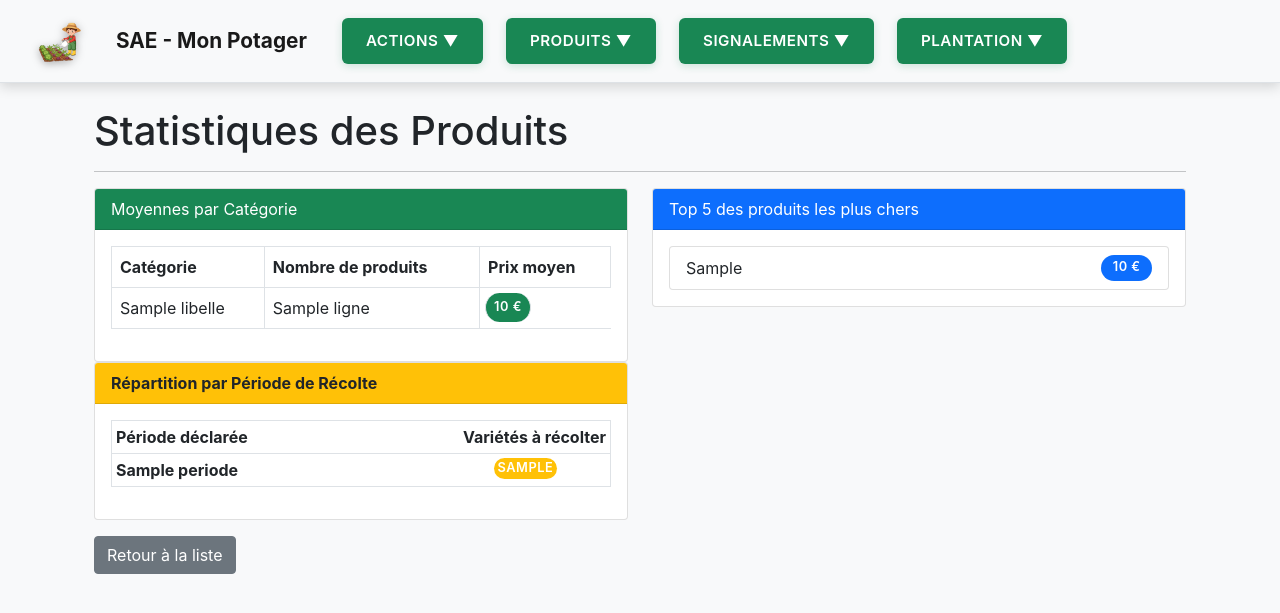
After one commit to Lukasbre/vval.incorportion_mon_potager, a Flask app: template Projet_SAE/templates/produit/statistique_produit.html in a window 1280 px wide. The commit adds this page. Shown: the top 613 px of the page. Run offline with Flask 3, Linux system fonts and the light colour scheme; the template is opened without the code that fills it: most values are stand-ins (such as "Sample title", 1, 10 or a date in 2020); some libraries are stand-ins or nearby versions.

Commit message:
Add files via upload

```diff
--- a/Projet_SAE/templates/produit/edit_produit.html
+++ b/Projet_SAE/templates/produit/edit_produit.html
@@ -41,7 +41,7 @@
                 </select>
             </div>
 
-            <button type="submit" class="btn btn-primary">Enregistrer</button>
+            <button type="submit" class="btn btn-success me-3">Enregistrer</button>
             <a href="/produit/show" class="btn btn-secondary">Annuler</a>
         </form>
     </div>
--- a/Projet_SAE/templates/produit/show_produit.html
+++ b/Projet_SAE/templates/produit/show_produit.html
@@ -10,6 +10,8 @@
 
 <a class="btn btn-success" href="/produit/add" >Ajouter un produit</a>
 <a class="btn btn-outline-primary" href="/produit/statistique">Statistiques</a>
+
+
 
 {% if produits | length >= 1 %}
     <div class="table-responsive">
--- /dev/null
+++ b/Projet_SAE/templates/produit/statistique_produit.html
@@ -0,0 +1,98 @@
+{% extends 'layout.html' %}
+
+{% block title %}
+    <title>Statistiques</title>
+{% endblock %}
+
+{% block body %}
+<div class="container mt-4">
+    <h1>Statistiques des Produits</h1>
+    <hr>
+
+    <div class="row">
+        <div class="col-md-6">
+            <div class="card">
+                <div class="card-header bg-success text-white">
+                    Moyennes par Catégorie
+                </div>
+                <div class="card-body">
+                    <table class="table table-bordered">
+                        <thead>
+                            <tr>
+                                <th>Catégorie</th>
+                                <th>Nombre de produits</th>
+                                <th>Prix moyen</th>
+                            </tr>
+                        </thead>
+                        <tbody>
+                            {% for ligne in repartition %}
+                            <tr>
+                                <td>{{ ligne.libelle }}</td>
+                                <td>{{ ligne.nombre }}</td>
+                                <td class="badge rounded-pill" style="background-color: #198754; margin-top: 5px; margin-left: 5px;">
+                                    {% if ligne.prix_moyen %}
+                                        {{ ligne.prix_moyen | round(2) }} €
+                                    {% else %}
+                                        -
+                                    {% endif %}
+                                </td>
+                            </tr>
+                            {% endfor %}
+                        </tbody>
+                    </table>
+                </div>
+            </div>
+        </div>
+
+        <div class="col-md-6">
+            <div class="card">
+                <div class="card-header bg-primary text-white">
+                    Top 5 des produits les plus chers
+                </div>
+                <div class="card-body">
+                    <ul class="list-group">
+                        {% for produit in top_produits %}
+                        <li class="list-group-item d-flex justify-content-between align-items-center">
+                            {{ produit.libelle_produit }}
+                            <span class="badge bg-primary rounded-pill">{{ produit.prix_produit }} €</span>
+                        </li>
+                        {% endfor %}
+                    </ul>
+                </div>
+            </div>
+        </div>
+
+    <div class="col-md-6">
+            <div class="card">
+                <div class="card-header bg-warning text-dark">
+                    <strong>Répartition par Période de Récolte</strong>
+                </div>
+                <div class="card-body">
+                    <div class="table table-bordered">
+                        <table class="table table-sm table-borderless">
+                            <thead>
+                                <tr class="border-bottom">
+                                    <th>Période déclarée</th>
+                                    <th class="text-end">Variétés à récolter</th>
+                                </tr>
+                            </thead>
+                            <tbody>
+                                {% for ligne in stats_periodes %}
+                                <tr>
+                                    <td class="fw-bold">{{ ligne.periode }}</td>
+                                    <td class="badge rounded-pill" style="background-color: #ffc107; margin-left: 55%;">{{ ligne.nbr_produits }}</td>
+                                </tr>
+                                {% endfor %}
+                            </tbody>
+                        </table>
+                    </div>
+                </div>
+        </div>
+    </div>
+
+    <div class="mt-3">
+        <a href="/produit/show" class="btn btn-secondary">Retour à la liste</a>
+    </div>
+</div>
+
+{% endblock %}
```
Also changed, not shown: Projet_SAE/templates/produit/add_produit.html (+8 -7 lines).
